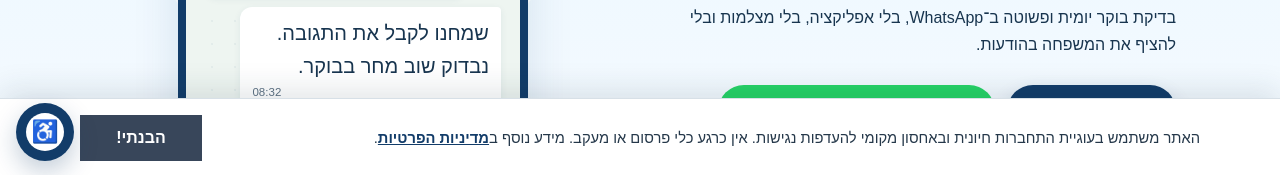
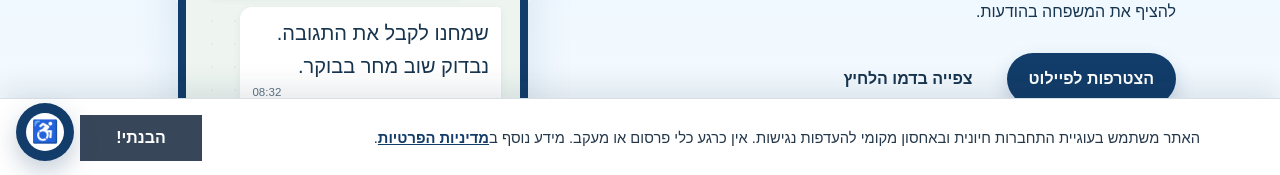
Before and after one commit to metiv123/malachi, a website: page app/public/index.html in a window 1280 px wide. Shown: the part 623-798 px from the top of the page. Drawn offline with Linux system fonts and the light colour scheme.

Commit message:
Restore interactive demo link in V128 review

```diff
--- a/app/public/index.html
+++ b/app/public/index.html
@@ -23,7 +23,7 @@
 <body><a class="skip-link" href="#main">דלג לתוכן</a>
   <header><nav class="nav wrap" aria-label="ניווט ראשי"><a class="brand" href="#top"><img src="/assets/brand/malachi-mascot.png" alt=""><span>מלאכי</span></a><div class="nav-links"><a href="#how">איך זה עובד?</a><a href="#beta">הפיילוט</a><a class="nav-login" href="/login.html">כניסת משתמש</a><a class="nav-join" data-join href="/create-user.html">הצטרפות</a></div></nav></header>
   <main id="main">
-    <section class="hero" id="top"><div class="wrap hero-grid"><div class="hero-copy"><p class="campaign-pill">פיילוט ל־50 משפחות</p><h1>אמא או אבא גרים לבד?</h1><p class="lead">איך אתם יודעים הבוקר שהתקבלה מהם תגובה?</p><p class="lead quiet-line">כשמתקבלת תגובה — המשפחה נשארת בשקט. כשאין מענה אחרי תזכורות — מלאכי פונה אליה.</p><p>בדיקת בוקר יומית ופשוטה ב־WhatsApp, בלי אפליקציה, בלי מצלמות ובלי להציף את המשפחה בהודעות.</p><div class="actions"><a class="button primary" data-join href="/create-user.html">הצטרפות לפיילוט</a><a class="button whatsapp" href="https://wa.me/972552639584?text=%D7%A9%D7%9C%D7%95%D7%9D%20%D7%9E%D7%9C%D7%90%D7%9B%D7%99%2C%20%D7%94%D7%92%D7%A2%D7%AA%D7%99%20%D7%93%D7%A8%D7%9A%20%D7%90%D7%AA%D7%A8%20%D7%9E%D7%9C%D7%90%D7%9B%D7%99%20%D7%95%D7%90%D7%A9%D7%9E%D7%97%20%D7%9C%D7%A7%D7%91%D7%9C%20%D7%A4%D7%A8%D7%98%D7%99%D7%9D." target="_blank" rel="noopener">או לדבר ב־WhatsApp עם מלאכי</a></div><p class="trust">שקט נפשי למשפחה. עצמאות להורה. התראה רק כשצריך לבדוק.</p></div>
+    <section class="hero" id="top"><div class="wrap hero-grid"><div class="hero-copy"><p class="campaign-pill">פיילוט ל־50 משפחות</p><h1>אמא או אבא גרים לבד?</h1><p class="lead">איך אתם יודעים הבוקר שהתקבלה מהם תגובה?</p><p class="lead quiet-line">כשמתקבלת תגובה — המשפחה נשארת בשקט. כשאין מענה אחרי תזכורות — מלאכי פונה אליה.</p><p>בדיקת בוקר יומית ופשוטה ב־WhatsApp, בלי אפליקציה, בלי מצלמות ובלי להציף את המשפחה בהודעות.</p><div class="actions"><a class="button primary" data-join href="/create-user.html">הצטרפות לפיילוט</a><a class="button" href="/demo-ai.html">צפייה בדמו הלחיץ</a><a class="button whatsapp" href="https://wa.me/972552639584?text=%D7%A9%D7%9C%D7%95%D7%9D%20%D7%9E%D7%9C%D7%90%D7%9B%D7%99%2C%20%D7%94%D7%92%D7%A2%D7%AA%D7%99%20%D7%93%D7%A8%D7%9A%20%D7%90%D7%AA%D7%A8%20%D7%9E%D7%9C%D7%90%D7%9B%D7%99%20%D7%95%D7%90%D7%A9%D7%9E%D7%97%20%D7%9C%D7%A7%D7%91%D7%9C%20%D7%A4%D7%A8%D7%98%D7%99%D7%9D." target="_blank" rel="noopener">או לדבר ב־WhatsApp עם מלאכי</a></div><p class="trust">שקט נפשי למשפחה. עצמאות להורה. התראה רק כשצריך לבדוק.</p></div>
       <div><div class="phone-stage" aria-label="המחשת שיחת WhatsApp עם מלאכי"><div class="halo" aria-hidden="true"></div><div class="phone"><div class="phone-top"><img src="/assets/brand/malachi-mascot.png" alt=""><div><strong>מלאכי</strong><small>בדיקת הבוקר</small></div></div><div class="chat"><div class="bubble">בוקר טוב רחל 🌤️<br>רק רצינו לבדוק אם התקבלה ממך תגובה הבוקר.<div class="chat-button">אני בסדר</div><small>08:30</small></div><div class="bubble reply">אני בסדר<small>08:32 ✓✓</small></div><div class="bubble">שמחנו לקבל את התגובה. נבדוק שוב מחר בבוקר.<small>08:32</small></div></div></div></div><div class="mode-tabs"><article class="mode-card"><b>✓ התקבלה תגובה</b><p>הסטטוס נשמר בדשבורד. לא נשלחת הודעה למשפחה.</p></article><article class="mode-card alert"><b>! אין מענה אחרי תזכורות</b><p>רק אז המשפחה מקבלת WhatsApp כדי לבדוק מה קרה.</p></article></div></div></div></section>
     <section class="section" id="how"><div class="wrap"><div class="section-title"><h2>איך מלאכי עובד?</h2><p>שגרה יומית קצרה שמכבדת את העצמאות ושומרת על השקט של המשפחה.</p></div><div class="steps"><article class="step"><span class="step-number">1</span><h3>בדיקת בוקר</h3><p>מלאכי שולח הודעת WhatsApp בשעה שהמשפחה בחרה.</p></article><article class="step"><span class="step-number">2</span><h3>תגובה פשוטה</h3><p>האדם לוחץ “אני בסדר”. התגובה נשמרת בלי הודעה יומית למשפחה.</p></article><article class="step"><span class="step-number">3</span><h3>התראה רק כשצריך</h3><p>אם אין מענה גם לאחר התזכורות, מלאכי פונה לאנשי הקשר שאישרו.</p></article></div></div></section>
     <section class="section beta" id="beta"><div class="wrap"><div class="beta-card"><div><p class="campaign-pill">הפיילוט של מלאכי</p><h2>מחפשים 50 משפחות ראשונות</h2><p>למשפחות שבהן אדם מבוגר ועצמאי מתגורר לבדו, ויש איש קשר שיכול לפעול כשנדרש.</p></div><ul class="benefits"><li>שימוש ללא עלות בתקופת הפיילוט</li><li>הגדרה פשוטה של כמה דקות</li><li>בלי אפליקציה, בלי התקנה ובלי כרטיס אשראי</li></ul></div><div class="returning"><p><strong>כבר נרשמתם למלאכי?</strong>לאחר ההרשמה עוברים לדשבורד המשפחתי. בפעם הבאה נכנסים עם המייל והסיסמה שבחרתם.</p><a class="button primary" href="/login.html">כניסה לדשבורד המשפחתי</a></div></div></section>
```
